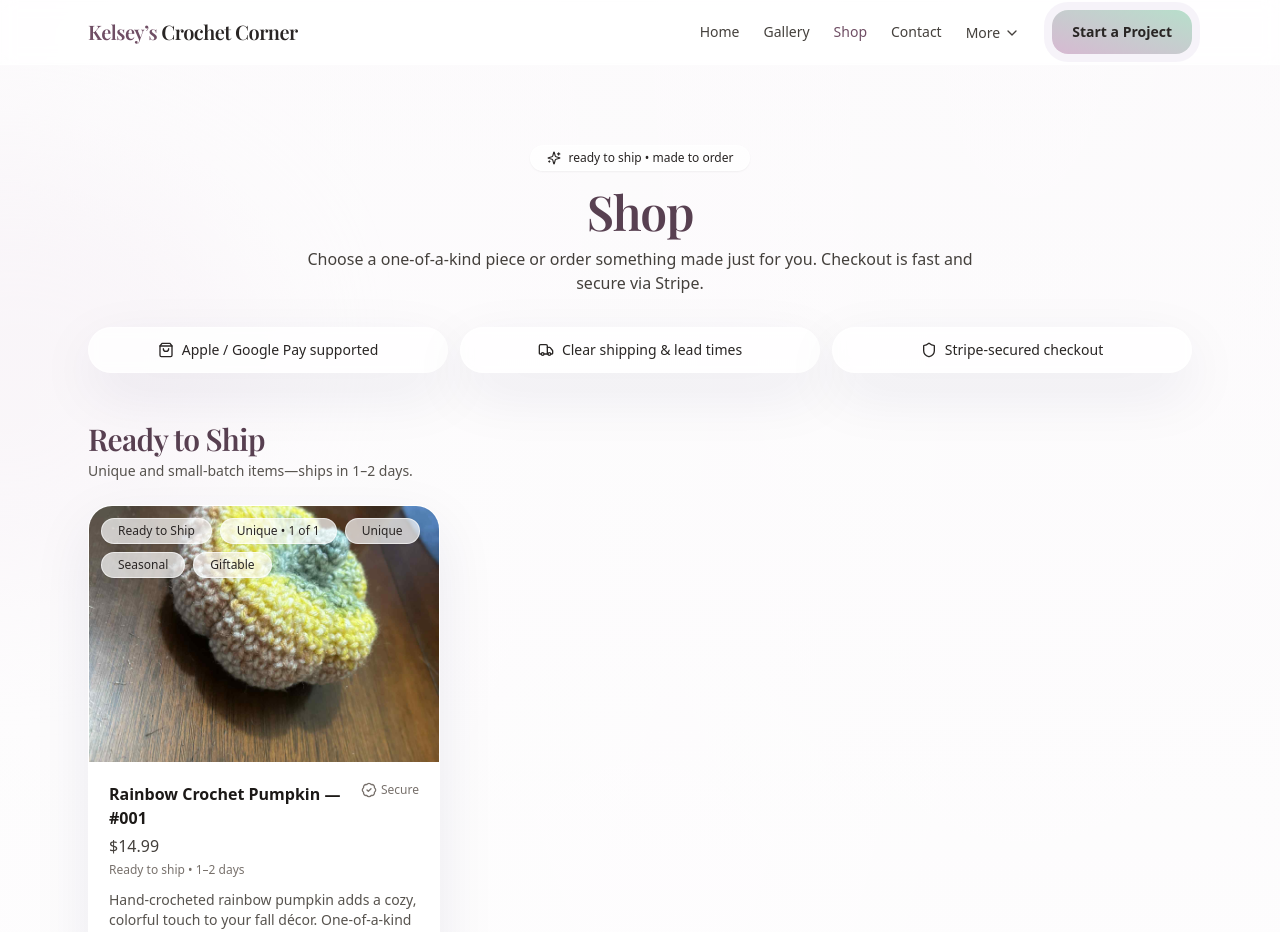
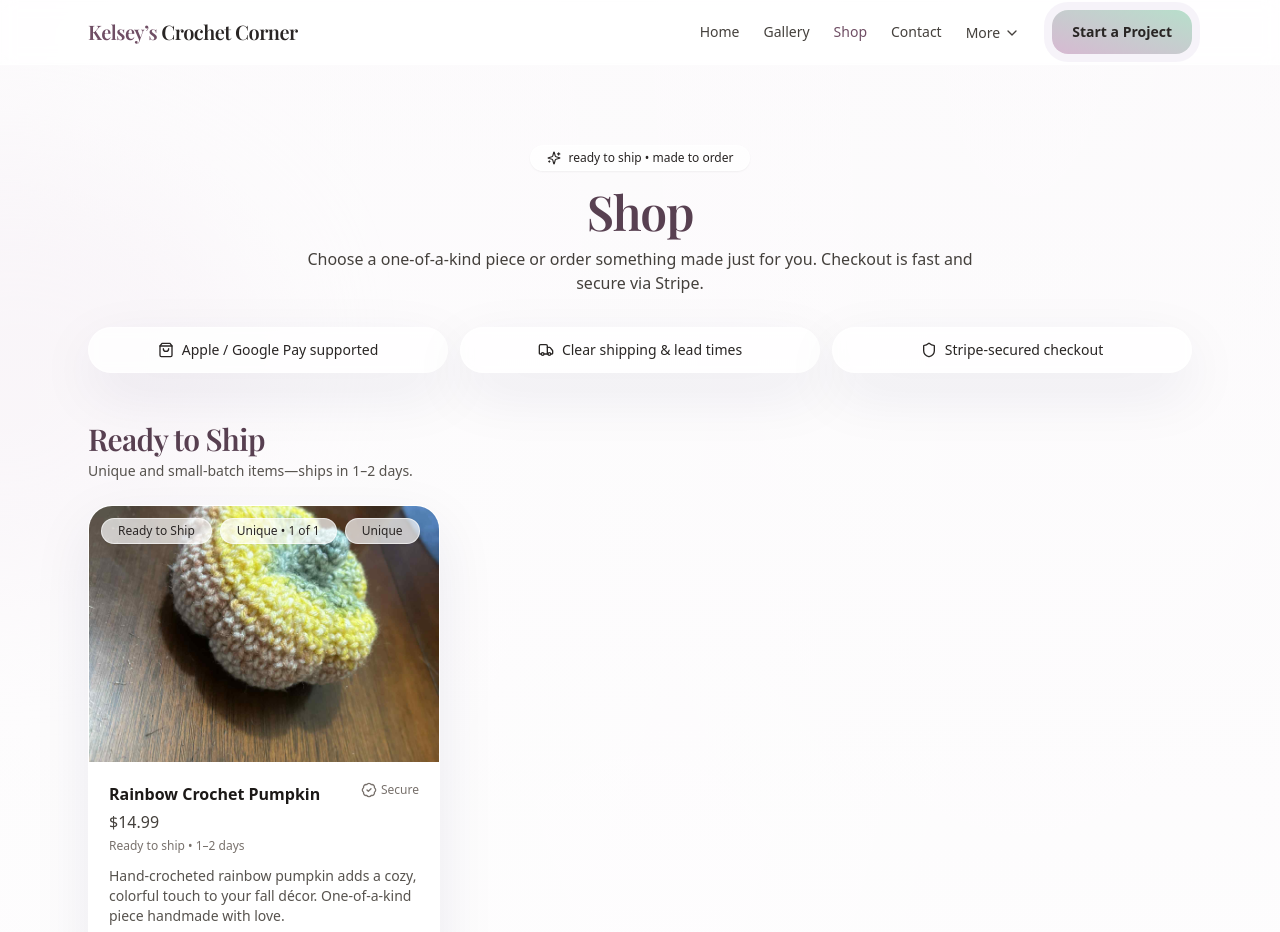
Before and after one commit to JohnathonCrowder/Kelsey_Crochet, a React (Vite) app: page /shop in a window 1280 px wide. Shown: the top 932 px of the page. Built offline with nearby package versions, Linux system fonts and the light colour scheme.

Commit message:
Update products.ts

```diff
--- a/src/data/products.ts
+++ b/src/data/products.ts
@@ -114,12 +114,12 @@ export const PRODUCTS: Product[] = [
   // PREMADE (ready-to-ship)
   {
     id: "rainbow-pumpkin-001",
-    title: "Rainbow Crochet Pumpkin — #001",
+    title: "Rainbow Crochet Pumpkin",
     priceLabel: "$14.99",
     image: "/shop/Rainbow_Pumpkin.jpg",
     description: "Hand-crocheted rainbow pumpkin adds a cozy, colorful touch to your fall décor. One-of-a-kind piece handmade with love.",
     shipNote: "Ready to ship • 1–2 days",
-    badges: ["Unique", "Seasonal", "Giftable"],
+    badges: ["Unique"],
     kind: "premade",
     unique: true,
     soldOut: false,
@@ -139,7 +139,7 @@ export const PRODUCTS: Product[] = [
     image: "/shop/Crochet_Trex.jpg",
     description: "Adorable hand-crocheted T-Rex plushie made to order! Choose from classic colors or a rainbow version. Each dino is about 4–5” tall and crafted with love.",
     leadTime: "Made to order • 5–7 days",
-    badges: ["Made to order", "Giftable"],
+    badges: ["Giftable"],
     kind: "preorder",
     active: true,
     paymentLink: "https://buy.stripe.com/test_3cI9AS0UM8oj7jkeY52Ry02",
```
